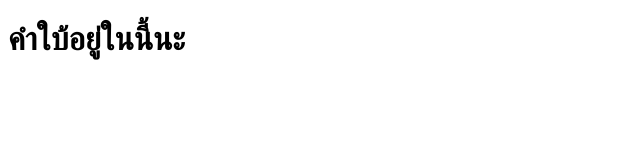
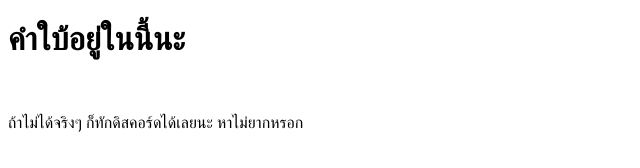
Before and after one commit to Miiyuukii/MainWeb, a plain HTML site: page foru/index.html in a window 1280 px wide. Shown: the whole page, without its empty margins (0-640 px from the left). Drawn offline with Linux system fonts and the light colour scheme.

Commit message:
Update index.html

```diff
--- a/foru/index.html
+++ b/foru/index.html
@@ -6,5 +6,6 @@
     <meta http-equiv="X-UA-Compatible" content="ie=edge">
     <title>ใบ้นะคร้าบบบบบ</title>
     <body>
-        <h1>คำใบ้อยู่ในนี้นะ</h1>
+        <h1>คำใบ้อยู่ในนี้นะ</h1><br>
+        <p>ถ้าไม่ได้จริงๆ ก็ทักดิสคอร์ดได้เลยนะ หาไม่ยากหรอก</p>
     </body>
```
